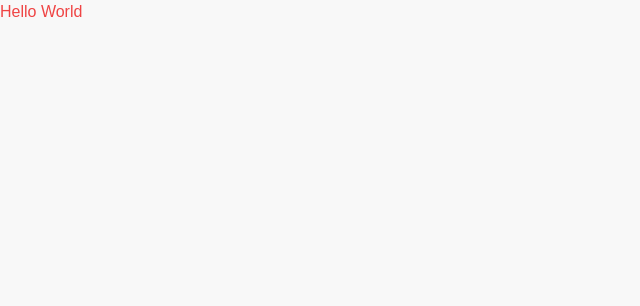
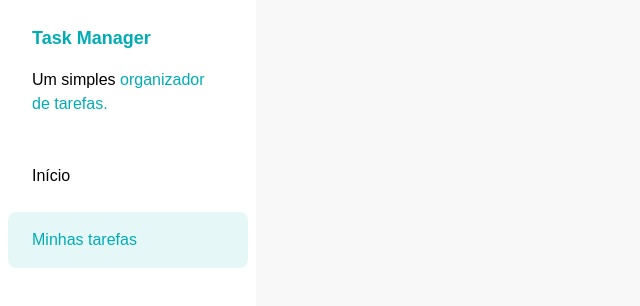
Before and after one commit to diogofernandoj/task-manager, a React (Vite) app: page / in a window 1280 px wide. Shown: the top 306 px of the page, without its empty margins (0-640 px from the left). Built offline with nearby package versions, Linux system fonts and the light colour scheme; a web font is replaced by a local one.

Commit message:
feat: add Sidebar and SidebarButton component

```diff
--- a/src/App.tsx
+++ b/src/App.tsx
@@ -1,7 +1,9 @@
+import Sidebar from './components/Sidebar'
+
 const App = () => {
   return (
     <div>
-      <h1 className="text-red-500">Hello World</h1>
+      <Sidebar />
     </div>
   )
 }
--- /dev/null
+++ b/src/components/Sidebar.tsx
@@ -0,0 +1,22 @@
+import SidebarButton from './SidebarButton'
+
+const Sidebar = () => {
+  return (
+    <div className="bg-white h-screen w-64">
+      <div className="space-y-4 px-8 py-6">
+        <h1 className="text-lg text-[#00ADB5] font-semibold">Task Manager</h1>
+        <p>
+          Um simples{' '}
+          <span className="text-[#00ADB5]">organizador de tarefas.</span>
+        </p>
+      </div>
+
+      <div className="flex flex-col gap-2 p-2">
+        <SidebarButton variant="unselected">Início</SidebarButton>
+        <SidebarButton variant="selected">Minhas tarefas</SidebarButton>
+      </div>
+    </div>
+  )
+}
+
+export default Sidebar
--- /dev/null
+++ b/src/components/SidebarButton.tsx
@@ -0,0 +1,24 @@
+import { ReactNode } from 'react'
+
+interface SidebarButtonProps {
+  children: ReactNode
+  variant: 'selected' | 'unselected'
+}
+
+const SidebarButton = ({ children, variant }: SidebarButtonProps) => {
+  const getVariantClass = () => {
+    if (variant === 'unselected') {
+      return 'text-black'
+    } else if (variant === 'selected') {
+      return 'text-[#00ADB5] bg-[#E6F7F8]'
+    }
+  }
+
+  return (
+    <a href="#" className={`rounded-lg px-6 py-4 ${getVariantClass()}`}>
+      {children}
+    </a>
+  )
+}
+
+export default SidebarButton
```
